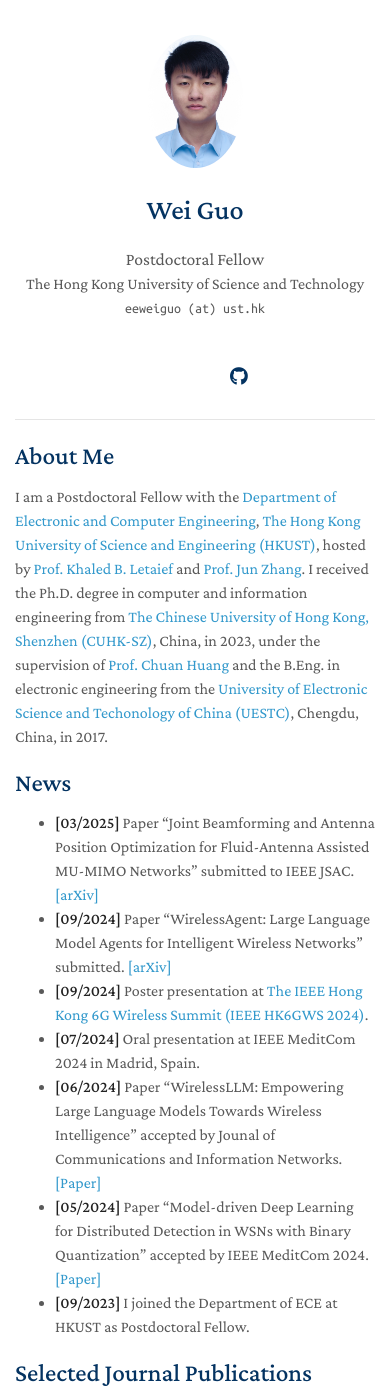
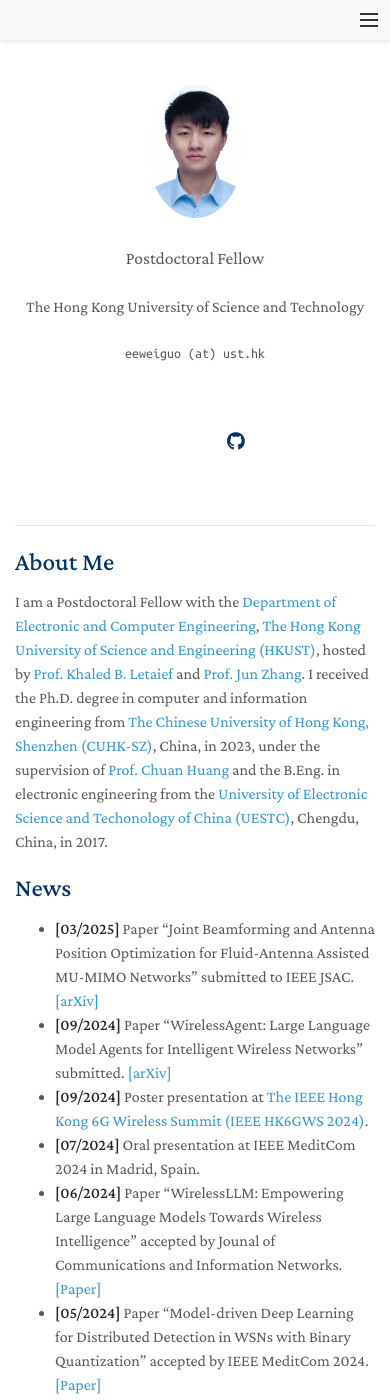
Before and after one commit to weiiguo/weiiguo.github.io, a Jekyll site: the page built from index.md, in a window 390 px wide and 1400 px high. Built offline with Jekyll 4.4.1, drawn with Linux system fonts in a browser that asks for light colours; a style sheet for code colours, icons or effects is not loaded; our own code applies the rules of GitHub Pages for plain Markdown files.

Commit message:
Add Navigation

```diff
--- /dev/null
+++ b/_includes/navigation.html
@@ -0,0 +1,42 @@
+<nav class="site-nav">
+  <div class="nav-container">
+    <div class="nav-logo">
+      <!-- 移除标题 -->
+    </div>
+    <div class="nav-toggle" id="navToggle">
+      <span></span>
+      <span></span>
+      <span></span>
+    </div>
+    <ul class="nav-links" id="navLinks">
+      {% for item in site.data.navigation.main %}
+        <li class="nav-item">
+          <a href="{{ item.url | relative_url }}" class="nav-link{% if page.url == item.url %} active{% endif %}">{{ item.name }}</a>
+        </li>
+      {% endfor %}
+    </ul>
+  </div>
+</nav>
+
+<script>
+  document.addEventListener('DOMContentLoaded', function() {
+    const navToggle = document.getElementById('navToggle');
+    const navLinks = document.getElementById('navLinks');
+
+    navToggle.addEventListener('click', function() {
+      navLinks.classList.toggle('show');
+      navToggle.classList.toggle('active');
+    });
+
+    // 点击链接后关闭菜单
+    const navItems = document.querySelectorAll('.nav-item');
+    navItems.forEach(item => {
+      item.addEventListener('click', function() {
+        if (window.innerWidth <= 768) {
+          navLinks.classList.remove('show');
+          navToggle.classList.remove('active');
+        }
+      });
+    });
+  });
+</script>
--- a/_layouts/homepage.html
+++ b/_layouts/homepage.html
@@ -1,7 +1,7 @@
 <!DOCTYPE html>
 <html lang="{{ site.lang | default: "en-US" }}">
   <head>
-    <title>{{ site.title }} | {{site.affiliation}}</title>
+    <title>{% if page.title %}{{ page.title }} | {% endif %}{{ site.title }} | {{site.affiliation}}</title>
 
     <meta charset="UTF-8">
     <meta http-equiv="X-UA-Compatible" content="IE=edge">
@@ -29,13 +29,72 @@
     {% if site.auto_dark_mode %}
     <link rel="stylesheet" href="./assets/css/style.css">
     <link rel="stylesheet" href="./assets/css/publications.css">
+    <link rel="stylesheet" href="./assets/css/navigation.css">
     {% else %}
     <link rel="stylesheet" href="./assets/css/style-no-dark-mode.css">
     <link rel="stylesheet" href="./assets/css/publications-no-dark-mode.css">
+    <link rel="stylesheet" href="./assets/css/navigation.css">
     {% endif %}
+
+    <style>
+      /* 移动端侧边栏样式调整 */
+      @media screen and (max-width: 768px) {
+        .wrapper header {
+          text-align: center;
+          width: 100% !important;
+          float: none !important;
+          position: static !important;
+          margin-bottom: 30px;
+          padding-top: 10px;
+        }
+
+        .wrapper section {
+          width: 100% !important;
+          float: none !important;
+          margin-left: 0 !important;
+        }
+
+        /* 在移动设备上隐藏重复的标题，因为已经在导航栏中显示 */
+        header h1 {
+          display: none;
+        }
+
+        /* 确保头像居中 */
+        .image.avatar {
+          display: block;
+          text-align: center;
+          margin: 0 auto;
+        }
+
+        .image.avatar img {
+          margin: 0 auto;
+          display: inline-block;
+        }
+
+        /* 确保所有文本都居中 */
+        .wrapper header position,
+        .wrapper header email,
+        .wrapper header autocolor,
+        .wrapper header a {
+          display: block;
+          text-align: center;
+          margin: 0 auto;
+        }
+
+        /* 社交媒体图标居中 */
+        .social-icons {
+          display: flex;
+          justify-content: center;
+          margin: 10px auto;
+        }
+      }
+    </style>
 
   </head>
   <body>
+    <!-- 导航栏放在页面最顶部 -->
+    {% include navigation.html %}
+
     <div class="wrapper">
       <header>
 
--- /dev/null
+++ b/assets/css/navigation.css
@@ -0,0 +1,227 @@
+/* 导航栏样式 */
+.site-nav {
+  width: 100%;
+  position: fixed;
+  top: 0;
+  left: 0;
+  z-index: 1000;
+  margin-bottom: 0;
+}
+
+.nav-container {
+  display: flex;
+  justify-content: space-between;
+  align-items: center;
+  background-color: #f8f8f8;
+  padding: 0 20px;
+  box-shadow: 0 2px 5px rgba(0, 0, 0, 0.1);
+  width: 100%;
+  box-sizing: border-box;
+  max-width: 1200px;
+  margin: 0 auto;
+  height: 50px; /* 桌面版高度 */
+}
+
+.nav-logo {
+  font-weight: 600;
+  font-size: 1.2rem;
+  width: 40px;
+}
+
+.nav-logo a {
+  text-decoration: none;
+  color: #333;
+}
+
+.nav-links {
+  display: flex;
+  list-style: none;
+  margin: 0;
+  padding: 0;
+  align-items: center;
+}
+
+.nav-item {
+  margin: 0;
+  padding: 0;
+}
+
+.nav-link {
+  display: block;
+  padding: 10px 20px;
+  text-decoration: none;
+  color: #333;
+  font-weight: 500;
+  transition: color 0.3s, background-color 0.3s;
+  border-radius: 3px;
+}
+
+.nav-link:hover {
+  background-color: #e9e9e9;
+  color: #000;
+}
+
+.nav-link.active {
+  background-color: #ddd;
+  color: #000;
+}
+
+/* 汉堡菜单按钮 - 尺寸缩小 */
+.nav-toggle {
+  display: none;
+  cursor: pointer;
+  width: 20px; /* 默认宽度 */
+  height: 18px; /* 默认高度 */
+  position: relative;
+  z-index: 1001;
+}
+
+.nav-toggle span {
+  display: block;
+  height: 2px; /* 线条高度 */
+  width: 100%;
+  background-color: #333;
+  position: absolute;
+  left: 0;
+  transition: all 0.3s ease;
+}
+
+.nav-toggle span:nth-child(1) {
+  top: 0;
+}
+
+.nav-toggle span:nth-child(2) {
+  top: 8px; /* 调整间距 */
+}
+
+.nav-toggle span:nth-child(3) {
+  top: 16px; /* 调整间距 */
+}
+
+.nav-toggle.active span:nth-child(1) {
+  transform: rotate(45deg);
+  top: 8px; /* 调整以匹配中间线位置 */
+}
+
+.nav-toggle.active span:nth-child(2) {
+  opacity: 0;
+}
+
+.nav-toggle.active span:nth-child(3) {
+  transform: rotate(-45deg);
+  top: 8px; /* 调整以匹配中间线位置 */
+}
+
+/* 添加页面内容的上边距，为固定导航栏腾出空间 */
+.wrapper {
+  padding-top: 50px !important; /* 与导航栏高度一致 */
+}
+
+/* 夜间模式样式 */
+@media (prefers-color-scheme: dark) {
+  .nav-container {
+    background-color: #2a2a2a;
+    box-shadow: 0 2px 5px rgba(0, 0, 0, 0.3);
+  }
+
+  .nav-logo a {
+    color: #ddd;
+  }
+
+  .nav-link {
+    color: #ddd;
+  }
+
+  .nav-link:hover {
+    background-color: #3a3a3a;
+    color: #fff;
+  }
+
+  .nav-link.active {
+    background-color: #3a3a3a;
+    color: #fff;
+  }
+
+  .nav-toggle span {
+    background-color: #ddd;
+  }
+}
+
+/* 响应式设计 - 移动设备 */
+@media screen and (max-width: 768px) {
+  .nav-container {
+    padding: 0 12px;
+    height: 40px; /* 移动端更小的高度 */
+  }
+
+  .nav-toggle {
+    display: block;
+    width: 18px; /* 移动端更小的宽度 */
+    height: 14px; /* 移动端更小的高度 */
+  }
+
+  .nav-toggle span:nth-child(1) {
+    top: 0;
+  }
+
+  .nav-toggle span:nth-child(2) {
+    top: 6px; /* 调整移动端间距 */
+  }
+
+  .nav-toggle span:nth-child(3) {
+    top: 12px; /* 调整移动端间距 */
+  }
+
+  .nav-toggle.active span:nth-child(1) {
+    top: 6px; /* 调整移动端激活状态 */
+  }
+
+  .nav-toggle.active span:nth-child(3) {
+    top: 6px; /* 调整移动端激活状态 */
+  }
+
+  .nav-links {
+    flex-direction: column;
+    position: absolute;
+    top: 40px; /* 与移动端导航栏高度一致 */
+    left: 0;
+    width: 100%;
+    background-color: #f8f8f8;
+    box-shadow: 0 5px 5px rgba(0, 0, 0, 0.1);
+    max-height: 0;
+    overflow: hidden;
+    transition: max-height 0.3s ease;
+    z-index: 1000;
+  }
+
+  .nav-links.show {
+    max-height: 500px;
+  }
+
+  .nav-item {
+    width: 100%;
+    text-align: center;
+    border-top: 1px solid rgba(0, 0, 0, 0.1);
+  }
+
+  .nav-link {
+    padding: 12px 15px; /* 减少内边距 */
+    width: 100%;
+    box-sizing: border-box;
+    font-size: 0.95rem; /* 稍微缩小字体 */
+  }
+
+  .wrapper {
+    padding-top: 40px !important; /* 与移动端导航栏高度一致 */
+  }
+
+  @media (prefers-color-scheme: dark) {
+    .nav-links {
+      background-color: #2a2a2a;
+    }
+
+    .nav-item {
+      border-top: 1px solid rgba(255, 255, 255, 0.1);
+    }
+  }
+}
```
Also changed, not shown: _data/navigation.yml (added, +9 -0 lines), research.md (added, +44 -0 lines).
